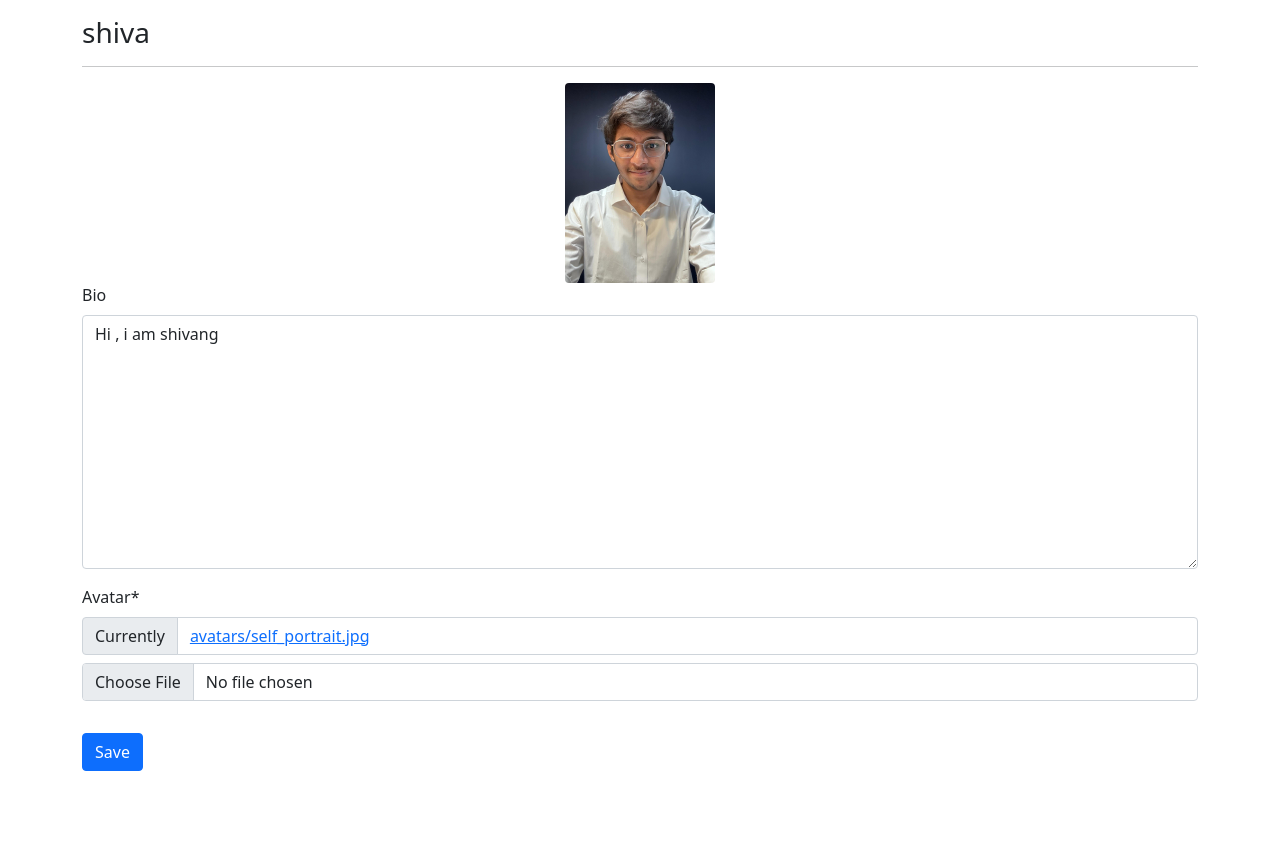
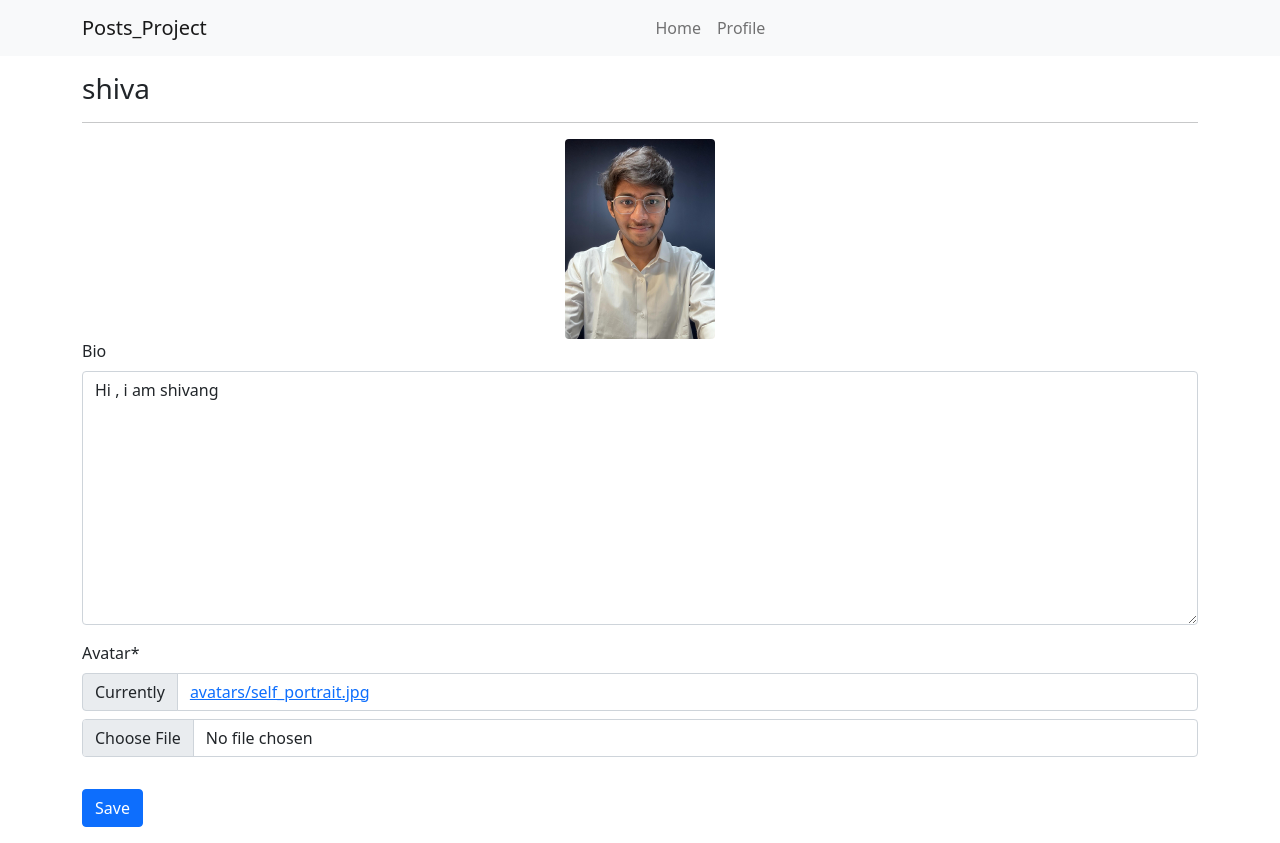
Before and after one commit to ShivangChordia/Django_posts, a Django app: page /profiles/my/ in a window 1280 px wide. Before the commit the page ends 771 px from the top, so only its background shows below. Run offline with Django 5.2, Linux system fonts and the light colour scheme; a user stored in the database is signed in; data comes from the database, SQL or seed files in the repository; both versions use the stored data as it was after the commit; some libraries are stand-ins or nearby versions.

Commit message:
(Made some final touches for the UI)

```diff
--- a/src/posts/static/posts/detail.js
+++ b/src/posts/static/posts/detail.js
@@ -50,6 +50,10 @@ $.ajax({
         const bodyEl = document.createElement('p')
         bodyEl.setAttribute('class', 'mt-1')
         bodyEl.setAttribute('id', 'body')
+
+        const authorName= document.getElementById('author-name')
+
+        authorName.textContent=data.author
 
         titleEl.textContent = data.title
         bodyEl.textContent = data.body
--- a/src/posts/templates/posts/detail.html
+++ b/src/posts/templates/posts/detail.html
@@ -93,5 +93,9 @@
     <div class="spinner-border" role="status"></div>
 </div>
 <div class="mt-1" id="post-box"></div>
+<div id="author-box">
+<h6>Author: <span id="author-name"></span></h6>
+  <img id="author-image"></img>
+</div>
 
 {% endblock content %}
--- a/src/posts/templates/posts/main.html
+++ b/src/posts/templates/posts/main.html
@@ -20,7 +20,7 @@ posts
                 <button type="button" class="btn-close add-modal-close" data-bs-dismiss="modal" aria-label="Close"></button>
             </div>
             <div class="modal-body">
-                <form id="post-form">
+                <form id="post-form" autocomplet="off">
                     {% csrf_token %}
                     {{ forms|crispy }}
                     <div class="modal-footer">
--- a/src/posts/utils.py
+++ b/src/posts/utils.py
@@ -12,6 +12,6 @@ def action_permission(func):
             return func(request, **kwargs)
         else:
             print('no')
-            return HttpResponse('access denied - you need to be the author to perform the desired action!!!')
+            return redirect('posts:main-board')
 
     return wrapper
--- a/src/posts_proj/settings.py
+++ b/src/posts_proj/settings.py
@@ -142,3 +142,5 @@ DEFAULT_AUTO_FIELD = 'django.db.models.BigAutoField'
 
 # Crispy Forms settings
 CRISPY_TEMPLATE_PACK = 'bootstrap4'
+
+LOGIN_URL = '/admin/'
--- a/src/profiles/views.py
+++ b/src/profiles/views.py
@@ -2,7 +2,10 @@ from django.shortcuts import render
 from .models import Profile
 from .forms import ProfileForm
 from django.http import JsonResponse
+from django.contrib.auth.decorators import login_required
 
+
+@login_required
 def my_profile_view(request):
     obj = Profile.objects.get(user=request.user)
     form = ProfileForm(request.POST or None, request.FILES or None, instance=obj)
--- a/src/templates/base.html
+++ b/src/templates/base.html
@@ -28,7 +28,7 @@
   </head>
   <body>
     {% include "navbar.html" %}
-    <div class="container mt-3">
+    <div class="container mt-3 mb-3">
         {% block content %}
         {% endblock content %}
     </div>
--- a/src/templates/navbar.html
+++ b/src/templates/navbar.html
@@ -0,0 +1,18 @@
+{% url 'posts:main-board' as path_to_home %}
+{% url 'profiles:my-profile' as path_to_my_profile %}
+
+{% with request.path as current_path %}
+<nav class="navbar navbar-expand-lg navbar-light bg-light ml-2">
+  <div class="container"> <!-- Wrap the contents in a container for better layout control -->
+    <a class="navbar-brand ml-3" href="{{ path_to_home }}">Posts_Project</a>
+    <ul class="navbar-nav mx-auto d-lg-flex flex-row"> <!-- Utilize d-lg-flex and flex-row classes -->
+      <li class="nav-item{% if current_path == path_to_home %} active{% endif %}">
+        <a class="nav-link" href="{{ path_to_home }}">Home</a>
+      </li>
+      <li class="nav-item{% if current_path == path_to_my_profile %} active{% endif %}">
+        <a class="nav-link" href="{{ path_to_my_profile }}">Profile</a>
+      </li>
+    </ul>
+  </div>
+</nav>
+{% endwith %}
```
Also changed, not shown: src/posts/views.py (+26 -24 lines), src/db.sqlite3, src/media/avatars/self_portrait.jpg (added).
